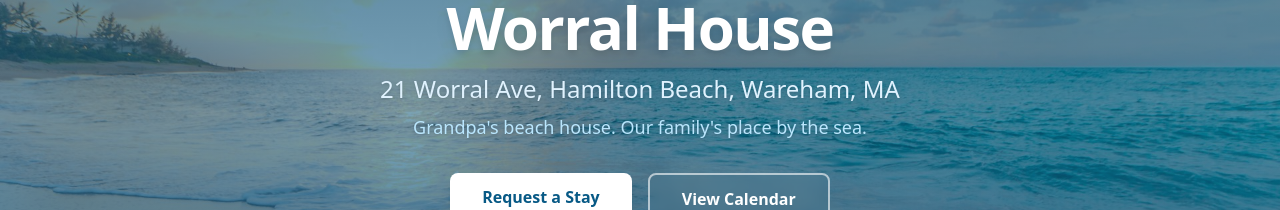
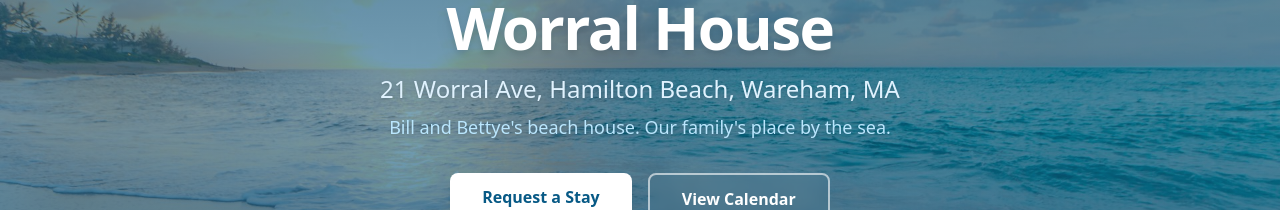
Before and after one commit to johnhreardoniv/worral-house-site, a React (Vite) app: page / in a window 1280 px wide. Shown: the part 204-414 px from the top of the page. Built offline with nearby package versions, Linux system fonts and the light colour scheme.

Commit message:
feat: honor Bill and Bettye in hero section subtitle

```diff
--- a/src/App.jsx
+++ b/src/App.jsx
@@ -87,7 +87,7 @@ function HeroSection() {
       <div className="relative max-w-4xl mx-auto text-center">
         <h1 className="text-5xl md:text-6xl font-bold mb-4 tracking-tight drop-shadow-lg">Worral House</h1>
         <p className="text-xl md:text-2xl text-sky-100 mb-2 drop-shadow">21 Worral Ave, Hamilton Beach, Wareham, MA</p>
-        <p className="text-lg text-sky-200 mb-8 drop-shadow">Grandpa's beach house. Our family's place by the sea.</p>
+        <p className="text-lg text-sky-200 mb-8 drop-shadow">Bill and Bettye's beach house. Our family's place by the sea.</p>
         <div className="flex flex-col sm:flex-row gap-4 justify-center">
           <a
             href="#book"
```
